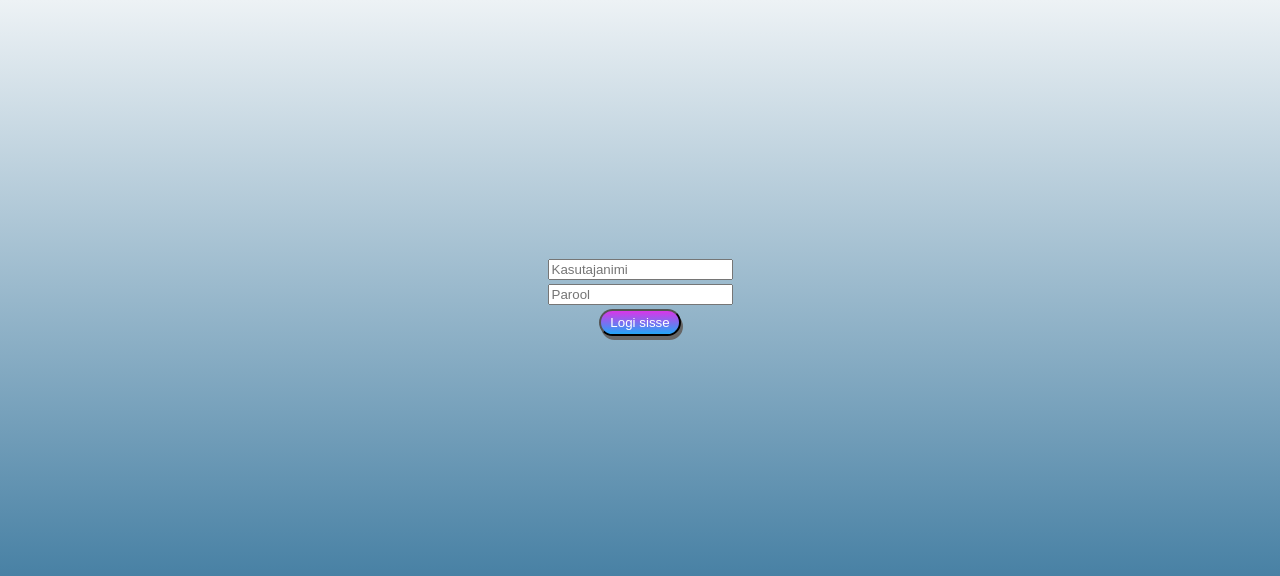
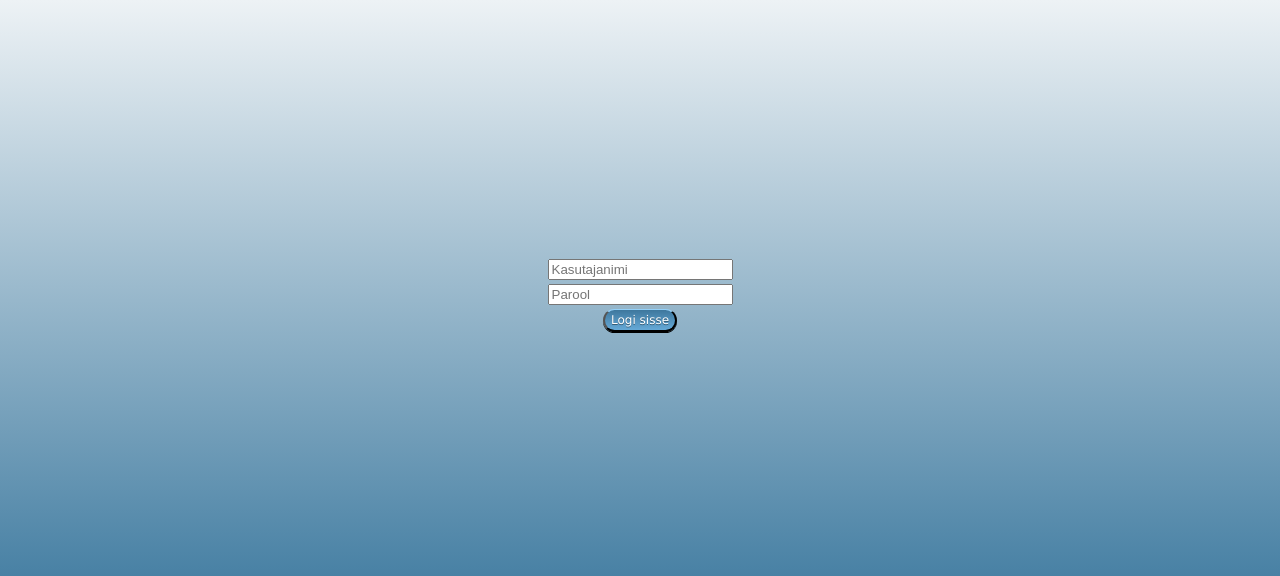
Before and after one commit to vtanel/Raamatukogu, a PHP site: page /admin_login.php in a window 1280 px wide. Shown: the top 576 px of the page. Run offline with PHP 8.4, Linux system fonts and the light colour scheme.

Commit message:
admin login page css. Panin errori alertima!  SUPER NUPP!!! Üüber hää sai!
[Delivers #108418840]

```diff
--- a/css/admin_login.css
+++ b/css/admin_login.css
@@ -7,40 +7,45 @@ body {
     margin-right: auto;
     height: 100%;
 
-   }
+}
 
 #login_table {
-    margin-left:auto;
-    margin-right:auto;
-   text-align: center;
+    margin-left: auto;
+    margin-right: auto;
+    text-align: center;
     margin-top: 20%;
 }
 
 .login_btn {
-    background: #d936e8;
-    background-image: -webkit-linear-gradient(top, #d936e8, #23a6f7);
-    background-image: -moz-linear-gradient(top, #d936e8, #23a6f7);
-    background-image: -ms-linear-gradient(top, #d936e8, #23a6f7);
-    background-image: -o-linear-gradient(top, #d936e8, #23a6f7);
-    background-image: linear-gradient(to bottom, #d936e8, #23a6f7);
-    -webkit-border-radius: 28;
-    -moz-border-radius: 28;
-    border-radius: 28px;
-    -webkit-box-shadow: 2px 4px 0px #666666;
-    -moz-box-shadow: 2px 4px 0px #666666;
-    box-shadow: 2px 4px 0px #666666;
-    font-family: Arial;
-    color: #ffffff;
-    padding: 4px 9px 4px 9px;
+    border-top: 1px solid #96d1f8;
+    background: #65a9d7;
+    background: -webkit-gradient(linear, left top, left bottom, from(#3e779d), to(#65a9d7));
+    background: -webkit-linear-gradient(top, #3e779d, #65a9d7);
+    background: -moz-linear-gradient(top, #3e779d, #65a9d7);
+    background: -ms-linear-gradient(top, #3e779d, #65a9d7);
+    background: -o-linear-gradient(top, #3e779d, #65a9d7);
+    padding: 3px 6px;
+    -webkit-border-radius: 23px;
+    -moz-border-radius: 23px;
+    border-radius: 23px;
+    -webkit-box-shadow: rgba(0, 0, 0, 1) 0 1px 0;
+    -moz-box-shadow: rgba(0, 0, 0, 1) 0 1px 0;
+    box-shadow: rgba(0, 0, 0, 1) 0 1px 0;
+    text-shadow: rgba(0, 0, 0, .4) 0 1px 0;
+    color: white;
+    font-size: 12px;
+    font-family: 'Lucida Grande', Helvetica, Arial, Sans-Serif;
     text-decoration: none;
+    vertical-align: middle;
 }
 
 .login_btn:hover {
-    background: #3cb0fd;
-    background-image: -webkit-linear-gradient(top, #3cb0fd, #3498db);
-    background-image: -moz-linear-gradient(top, #3cb0fd, #3498db);
-    background-image: -ms-linear-gradient(top, #3cb0fd, #3498db);
-    background-image: -o-linear-gradient(top, #3cb0fd, #3498db);
-    background-image: linear-gradient(to bottom, #3cb0fd, #3498db);
-    text-decoration: none;
+    border-top-color: #28597a;
+    background: #28597a;
+    color: #ccc;
 }
+
+.login_btn:active {
+    border-top-color: #1b435e;
+    background: #1b435e;
+}
```
